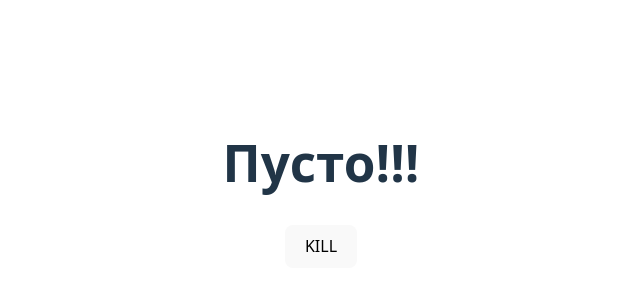
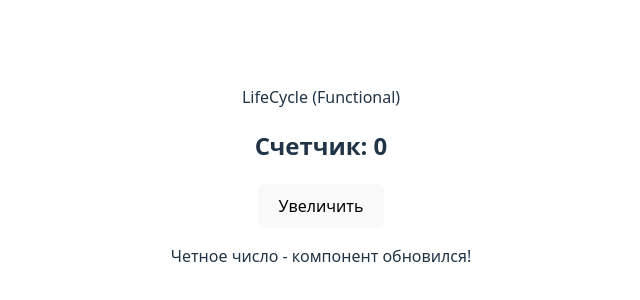
Before and after one commit to Mirsav/tasks, a React (Vite) app: page / in a window 1280 px wide. Shown: the part 216-516 px from the top of the page, without its empty margins (319-959 px from the left). Built offline with nearby package versions, Linux system fonts and the light colour scheme; no server answers.

Commit message:
ready class and functional

```diff
--- a/package.json
+++ b/package.json
@@ -7,7 +7,8 @@
     "dev": "vite",
     "build": "vite build",
     "lint": "eslint .",
-    "preview": "vite preview"
+    "preview": "vite preview",
+    "format": "prettier --write ."
   },
   "dependencies": {
     "react": "^19.1.0",
@@ -22,6 +23,7 @@
     "eslint-plugin-react-hooks": "^5.2.0",
     "eslint-plugin-react-refresh": "^0.4.20",
     "globals": "^16.2.0",
+    "prettier": "^3.6.2",
     "vite": "^7.0.0"
   }
 }
--- a/src/App.jsx
+++ b/src/App.jsx
@@ -1,18 +1,15 @@
-import { useState } from 'react'
-import reactLogo from './assets/react.svg'
-import viteLogo from '/vite.svg'
-import './App.css'
-import MyComp from './MyComp'
+import React, { useState } from "react";
+import reactLogo from "./assets/react.svg";
+import viteLogo from "/vite.svg";
+import "./App.css";
+import LifeCycleComponent from "./LifeCycleComponent";
 
-
-function App (){
-  const [state, setState] = useState(1)
+function App() {
   return (
-    <>
-  {state %2 == 0 ? <MyComp number={state}/> : <h1>Пусто!!!</h1>}
-  <button onClick={()=> setState(state=>state+1)}>KILL</button>
-    </>
+  <>
+  <LifeCycleComponent/>
+  </>
   )
 }
 
-export default App
+export default App;
--- /dev/null
+++ b/src/LifeCycleComponent.jsx
@@ -0,0 +1,91 @@
+import React, { useState, useEffect } from "react";
+
+// class LifeCycleComponent extends React.Component{
+//   state={
+//     count:0
+//   }
+
+//   componentDidMount(){
+//     console.log('Компонент был смонтирован')
+
+//     fetch('https://todo-redev.herokuapp.com/api/todos')
+//     .then(response => response.json())
+//     .then(data => console.log('Данные с API: ', data))
+//     .catch(error => console.error('Ошибка при запросе: ', error))
+//   }
+
+//   componentDidUpdate(prevProps, prevState){
+//     console.log('Компонент был обновлен!')
+//     console.log('Текущее значение count', this.state.count)
+//   }
+
+//   componentWillUnmount(){
+//     console.log('Компонент будет размонтирован')
+//   }
+
+//   shouldComponentUpdate(nextProps, nextState){
+//     return nextState.count % 2 === 0;
+//   }
+
+//   handleIncrement = ()=>{
+//     this.setState(prevState =>({
+//       count: prevState.count+1
+//     }))
+//   }
+
+//   render(){
+//     return(
+//       <>
+//       <h1>Список задач</h1>
+//       <p>Текущее значение count: {this.state.count}</p>
+//       <button onClick={this.handleIncrement}>Увеличить</button>
+//       <p>
+//           {this.state.count % 2 === 0
+//             ? 'Чётное число — компонент обновился!'
+//             : 'Нечётное число — компонент не обновился!'}
+//         </p>
+//       </>
+//     )
+//   }
+// }
+
+const LifeCycleComponent = () => {
+  const [count, setCount] = useState(0);
+
+  useEffect(() => {
+    console.log("Компонент был смонтирован");
+
+    fetch("https://todo-redev.herokuapp.com/api/todos")
+    .then((response) =>
+      response.json(),
+    )
+    .then((data) => console.log("Данные из API: ", data))
+    .catch((error) => console.error("Ошибка запроса: ", error));
+  }, [])
+
+
+  useEffect(() => {
+    if (count % 2 === 0) {
+      console.log("Компонент был обновлен!", count);
+    }
+  }, [count]);
+
+  useEffect(() => {
+    return () => console.log("Компонент будет размонтирован");
+  }, []);
+
+  return (
+    <>
+      <>LifeCycle (Functional)</>
+      <h2>Счетчик: {count}</h2>
+      <button onClick={() => setCount(count + 1)}>Увеличить</button>
+      <p>
+        {count % 2 === 0
+          ? "Четное число - компонент обновился!"
+          : "Нечетное число - рендер пропущен!"}
+      </p>
+    </>
+  );
+};
+
+export default LifeCycleComponent;
--- a/src/MyComp.jsx
+++ /dev/null
@@ -1,36 +0,0 @@
-import {useState, useEffect} from 'react'
-
-const MyComp = ({number}) => {
-    const [state1, setState1] = useState(0)
-    const [state2, setState2] = useState(0)
-
-    useEffect(()=>{
-    console.log('---componentDidMount---')
-    }, []) //componentDidMount
-
-    useEffect(()=>{
-        console.log('---componentDidUpdate---')
-    }, [state1]) //componentDidUpdate
-
-    useEffect(()=>{
-        return ()=>{
-        console.log('---componentWillUnmount---')
-        }
-    }, []) //componentWillUnmount
-
-
-    useEffect(()=>{
-        console.log('---componentDidMount,componentDidUpdate---')
-    })
-
-    return (
-    <>
-    Privet, {state1}-{state2}
-    <button onClick={()=>setState1(state=>state+1)}>Click1</button>
-    <button onClick={()=>setState2(state=>state+1)}>Click2</button>
-    </>)
-
-
-}
-
-export default MyComp
```
Also changed, not shown: 2 other files (tests, documents, lock files or other folders).
